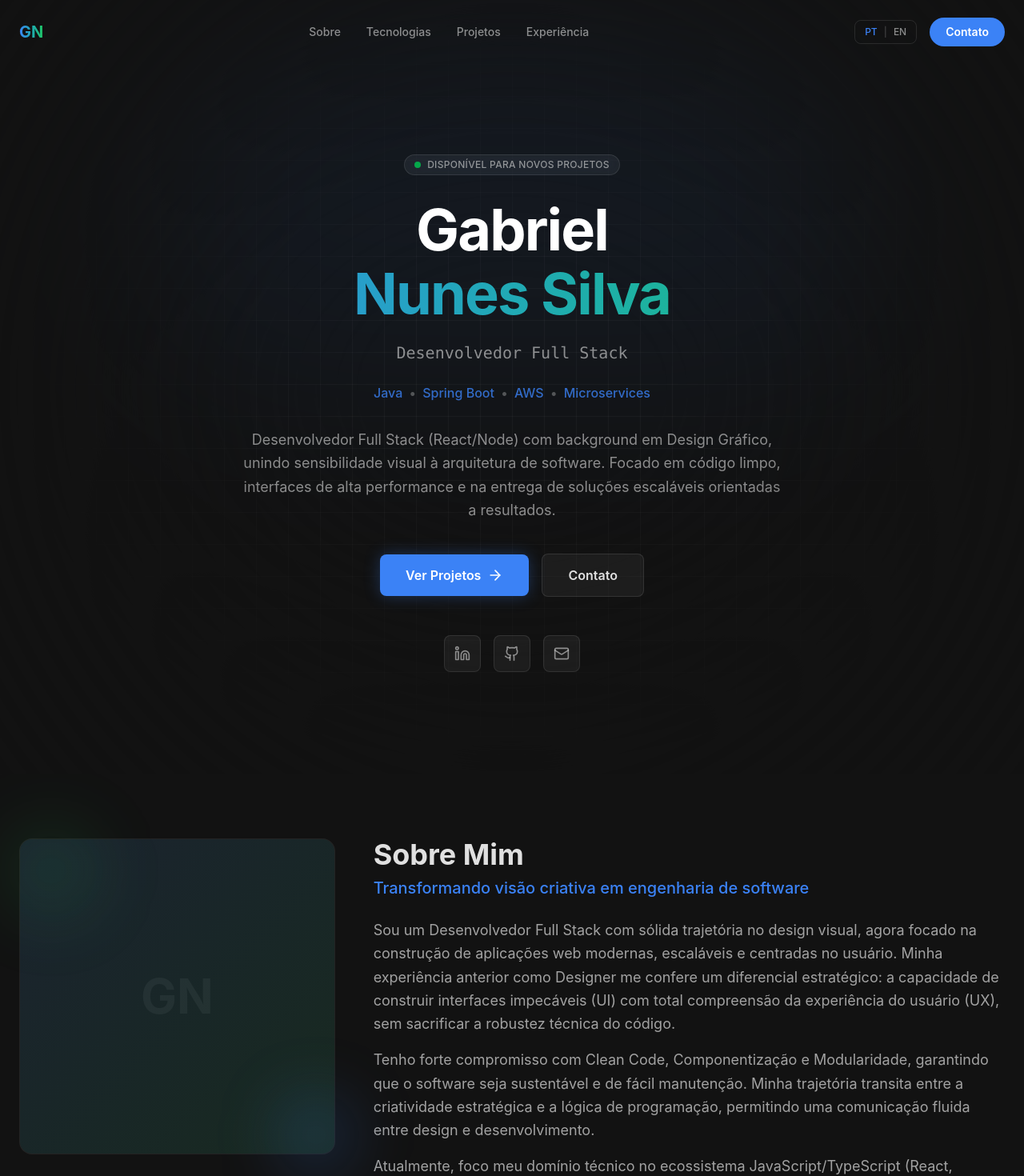
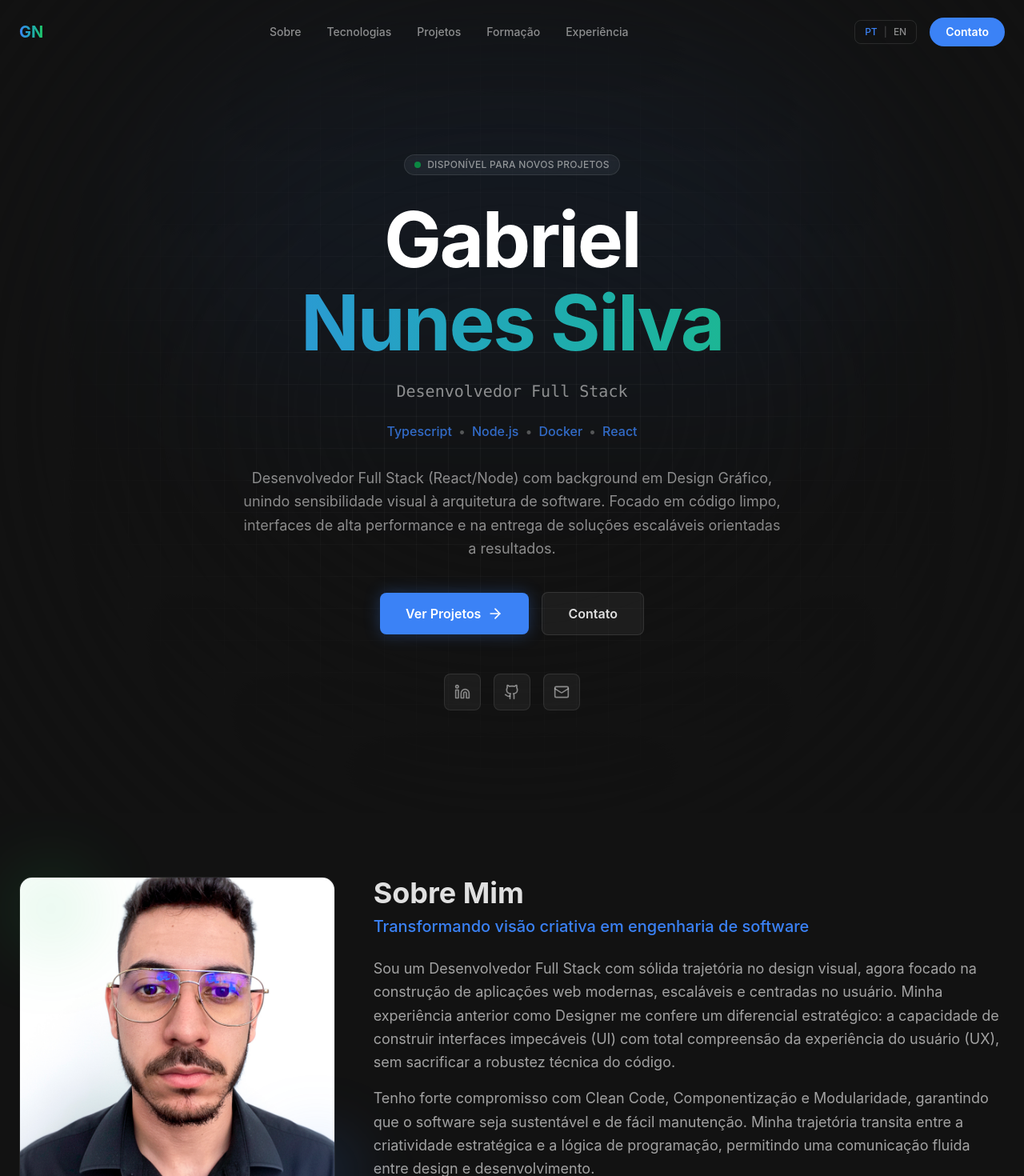
Before and after one commit to gabnunesdev/portfolio, a React (Vite) app: page / in a window 1280 px wide. Shown: the top 1470 px of the page at 80% size. Built offline with nearby package versions, Linux system fonts and the light colour scheme.

Commit message:
feat: add education section and refactor UI

```diff
--- a/src/App.tsx
+++ b/src/App.tsx
@@ -3,6 +3,7 @@ import { Hero } from './components/Hero';
 import { About } from './components/About';
 import { Skills } from './components/Skills';
 import { Projects } from './components/Projects';
+import { Education } from './components/Education';
 import { Experience } from './components/Experience';
 import { Footer } from './components/Footer';
 
@@ -18,8 +19,9 @@ function App() {
           <Hero />
           <About />
           <Skills />
+          <Projects />
+          <Education />
           <Experience />
-          <Projects />
         </main>
 
         <Footer />
--- a/src/components/About.tsx
+++ b/src/components/About.tsx
@@ -10,8 +10,12 @@ export const About: React.FC = () => {
           {/* Decorative / Image placeholder side */}
           <div className="w-full md:w-1/3 relative">
              <div className="aspect-square rounded-2xl overflow-hidden bg-surface/50 border border-white/5 flex items-center justify-center relative group">
-                <div className="absolute inset-0 bg-gradient-to-br from-primary/20 to-secondary/20 opacity-50 group-hover:opacity-100 transition-opacity" />
-                <span className="text-6xl font-bold text-white/5 select-none">GN</span>
+                <img
+                  src="/about-pic.jpg"
+                  alt={profile.name}
+                  className="w-full h-full object-cover transition-transform duration-500 group-hover:scale-105"
+                />
+                <div className="absolute inset-0 bg-linear-to-t from-background/80 to-transparent opacity-0 group-hover:opacity-100 transition-opacity duration-300" />
              </div>
              {/* Decorative elements */}
              <div className="absolute -bottom-6 -right-6 w-24 h-24 bg-primary/20 blur-2xl rounded-full" />
--- /dev/null
+++ b/src/components/Education.tsx
@@ -0,0 +1,82 @@
+import React from 'react';
+import { GraduationCap, Award } from 'lucide-react';
+import { education, certifications } from '../data/education';
+import { useLanguage } from '../contexts/LanguageContext';
+
+export const Education: React.FC = () => {
+  const { t } = useLanguage();
+
+  return (
+    <section id="education" className="py-20 bg-background relative overflow-hidden">
+        {/* Background Splashes */}
+        <div className="absolute top-1/4 left-10 w-64 h-64 bg-primary/5 rounded-full blur-[100px]" />
+        <div className="absolute bottom-1/4 right-10 w-64 h-64 bg-secondary/5 rounded-full blur-[100px]" />
+
+      <div className="container mx-auto px-4 md:px-6 relative z-10">
+        <div className="text-center mb-16">
+          <span className="text-primary text-sm font-semibold tracking-wider uppercase mb-2 block">
+            {t.education.sectionTitle}
+          </span>
+          <h2 className="text-3xl md:text-5xl font-bold text-white">
+            {t.education.title.split('&')[0]} <span className="text-primary">&</span> {t.education.title.split('&')[1]}
+          </h2>
+        </div>
+
+        <div className="grid grid-cols-1 md:grid-cols-2 gap-8 max-w-5xl mx-auto">
+
+          {/* Education Column */}
+          <div className="bg-surface/30 border border-white/5 rounded-3xl p-8 hover:border-primary/20 transition-all">
+            <div className="flex items-center gap-3 mb-8">
+                <div className="p-3 bg-primary/10 rounded-xl text-primary">
+                    <GraduationCap size={24} />
+                </div>
+                <h3 className="text-2xl font-bold text-white">{t.education.educationTitle}</h3>
+            </div>
+
+            <div className="space-y-8">
+                {education.map((edu, index) => (
+                    <div key={index} className="relative pl-6 border-l border-white/10 last:border-0">
+                        <div className="absolute left-[-5px] top-1 w-2.5 h-2.5 rounded-full bg-primary ring-4 ring-background" />
+
+                        <span className="text-primary text-sm font-mono mb-1 block">{edu.period}</span>
+                        <h4 className="text-lg font-bold text-white mb-1 group-hover:text-primary transition-colors">
+                            {edu.degree}
+                        </h4>
+                        <p className="text-text/60">{edu.institution}</p>
+                        <span className="inline-block mt-2 text-xs px-2 py-0.5 rounded bg-white/5 text-text/40">
+                            {edu.status}
+                        </span>
+                    </div>
+                ))}
+            </div>
+          </div>
+
+          {/* Certifications Column */}
+          <div className="bg-surface/30 border border-white/5 rounded-3xl p-8 hover:border-secondary/20 transition-all">
+             <div className="flex items-center gap-3 mb-8">
+                <div className="p-3 bg-secondary/10 rounded-xl text-secondary">
+                    <Award size={24} />
+                </div>
+                <h3 className="text-2xl font-bold text-white">{t.education.certificationsTitle}</h3>
+            </div>
+
+            <div className="space-y-8">
+                {certifications.map((cert, index) => (
+                    <div key={index} className="relative pl-6 border-l border-white/10 last:border-0">
+                        <div className="absolute left-[-5px] top-1 w-2.5 h-2.5 rounded-full bg-secondary ring-4 ring-background" />
+
+                        <span className="text-secondary text-sm font-mono mb-1 block">{cert.date}</span>
+                        <h4 className="text-lg font-bold text-white mb-1">
+                            {cert.title}
+                        </h4>
+                        <p className="text-text/60">{cert.institution}</p>
+                    </div>
+                ))}
+            </div>
+          </div>
+
+        </div>
+      </div>
+    </section>
+  );
+};
--- a/src/components/Experience.tsx
+++ b/src/components/Experience.tsx
@@ -10,14 +10,14 @@ export const Experience: React.FC = () => {
 
       <div className="container mx-auto px-4 md:px-6 relative z-10">
         <div className="text-center mb-16">
-          <h2 className="text-3xl md:text-4xl font-bold text-text mb-4">Professional Experience</h2>
+          <h2 className="text-3xl md:text-4xl font-bold text-text mb-4">Experiência Profissional</h2>
           <div className="w-16 h-1 bg-primary mx-auto rounded-full"></div>
         </div>
 
         <div className="max-w-4xl mx-auto">
           <div className="space-y-12">
             {experiences.map((exp, index) => (
-              <div key={index} className="relative pl-8 md:pl-0">
+              <div key={index} className="relative pl-0 md:pl-0">
                 {/* Timeline Line (Desktop) */}
                 <div className="hidden md:block absolute left-1/2 top-0 bottom-0 w-px bg-white/10 -translate-x-1/2"></div>
 
--- a/src/components/Header.tsx
+++ b/src/components/Header.tsx
@@ -19,6 +19,7 @@ export const Header: React.FC = () => {
     { name: t.nav.about, href: '#about' },
     { name: t.nav.skills, href: '#skills' },
     { name: t.nav.projects, href: '#projects' },
+    { name: t.nav.education, href: '#education' },
     { name: t.nav.experience, href: '#experience' },
   ];
 
--- a/src/components/Hero.tsx
+++ b/src/components/Hero.tsx
@@ -9,7 +9,7 @@ export const Hero: React.FC = () => {
   return (
     <section id="hero" className="pt-32 pb-20 md:pt-48 md:pb-32 flex items-center justify-center relative overflow-hidden bg-grid">
       {/* Radial Gradient overlay for grid */}
-      <div className="absolute inset-0 bg-background [mask-image:radial-gradient(ellipse_at_center,transparent_20%,black_70%)] pointer-events-none" />
+      <div className="absolute inset-0 bg-background mask-[radial-gradient(ellipse_at_center,transparent_20%,black_70%)] pointer-events-none" />
 
       {/* Background Effects */}
       <div className="absolute top-0 left-1/2 -translate-x-1/2 w-[1000px] h-[500px] bg-primary/20 blur-[120px] rounded-full opacity-30 pointer-events-none" />
@@ -23,10 +23,10 @@ export const Hero: React.FC = () => {
         </div>
 
         {/* Name */}
-        <h1 className="text-5xl md:text-7xl font-bold text-white mb-2 tracking-tight">
+        <h1 className="text-5xl md:text-8xl font-bold text-white mb-2 tracking-tight">
           {profile.name.split(' ')[0]}
         </h1>
-        <h1 className="text-5xl md:text-7xl font-bold mb-6 tracking-tight bg-clip-text text-transparent bg-linear-to-r from-primary to-secondary">
+        <h1 className="text-5xl md:text-8xl font-bold mb-6 tracking-tight bg-clip-text text-transparent bg-linear-to-r from-primary to-secondary">
           {profile.name.split(' ').slice(1).join(' ')}
         </h1>
 
@@ -37,13 +37,13 @@ export const Hero: React.FC = () => {
 
         {/* Tech Stack Pills (Reference style) */}
         <div className="flex flex-wrap justify-center gap-2 mb-8 opacity-80">
-            <span className="text-primary font-medium">Java</span>
+            <span className="text-primary font-medium">Typescript</span>
             <span className="text-text/40">•</span>
-            <span className="text-primary font-medium">Spring Boot</span>
+            <span className="text-primary font-medium">Node.js</span>
             <span className="text-text/40">•</span>
-            <span className="text-primary font-medium">AWS</span>
+            <span className="text-primary font-medium">Docker</span>
             <span className="text-text/40">•</span>
-            <span className="text-primary font-medium">Microservices</span>
+            <span className="text-primary font-medium">React</span>
         </div>
 
         {/* Intro Text */}
--- a/src/components/Projects.tsx
+++ b/src/components/Projects.tsx
@@ -7,7 +7,7 @@ export const Projects: React.FC = () => {
     <section id="projects" className="py-20 bg-surface/30">
       <div className="container mx-auto px-4 md:px-6">
         <div className="text-center mb-16">
-          <h2 className="text-3xl md:text-4xl font-bold text-text mb-4">Featured Projects</h2>
+          <h2 className="text-3xl md:text-4xl font-bold text-text mb-4">Projetos em Destaque</h2>
           <div className="w-16 h-1 bg-secondary mx-auto rounded-full"></div>
         </div>
 
--- a/src/components/Skills.tsx
+++ b/src/components/Skills.tsx
@@ -16,7 +16,7 @@ export const Skills: React.FC = () => {
     <section id="skills" className="py-20 bg-background relative">
       <div className="container mx-auto px-4 md:px-6">
         <div className="text-center mb-16">
-          <h2 className="text-3xl md:text-4xl font-bold text-text mb-4">Technical Skills</h2>
+          <h2 className="text-3xl md:text-4xl font-bold text-text mb-4">Stack Técnica</h2>
           <div className="w-16 h-1 bg-primary mx-auto rounded-full"></div>
         </div>
 
--- /dev/null
+++ b/src/data/education.ts
@@ -0,0 +1,55 @@
+import type { Education, Certification } from '../types';
+
+export const education: Education[] = [
+  {
+    institution: "Rocketseat",
+    degree: "Formação FullStack",
+    period: "Out. 2024 - Out. 2025",
+    status: "Concluído"
+  },
+  {
+    institution: "Unifatecie",
+    degree: "Análise e Desenvolvimento de Sistemas",
+    period: "Abr. 2025 - Atual",
+    status: "Cursando"
+  },
+  {
+    institution: "Origamid",
+    degree: "UX/UI Design",
+    period: "Atual",
+    status: "Cursando"
+  }
+];
+
+export const certifications: Certification[] = [
+  {
+    title: "Fullstack",
+    institution: "Rocketseat",
+    date: "Out/2025"
+  },
+  {
+    title: "Introdução ao Node.js",
+    institution: "Rocketseat",
+    date: "Out/2025"
+  },
+  {
+    title: "Entendendo Algoritmos e Fluxogramas",
+    institution: "DIO",
+    date: "Jul/2025"
+  },
+  {
+    title: "JavaScript",
+    institution: "Rocketseat",
+    date: "Mai/2025"
+  },
+    {
+    title: "Fundamentos de HTML e CSS",
+    institution: "Rocketseat",
+    date: "Mar/2025"
+  },
+  {
+    title: "O básico de Git e GitHub",
+    institution: "Rocketseat",
+    date: "Out/2024"
+  }
+];
--- a/src/data/skills.ts
+++ b/src/data/skills.ts
@@ -5,6 +5,7 @@ export const skills: Skill[] = [
   { name: "Node.js", category: "Backend" },
   { name: "TypeScript", category: "Language" },
   { name: "JavaScript", category: "Language" },
+  { name: "Python", category: "Language" },
   { name: "HTML", category: "Frontend" },
   { name: "CSS", category: "Frontend" },
   { name: "Next.js", category: "Frontend" },
--- a/src/data/translations.ts
+++ b/src/data/translations.ts
@@ -6,6 +6,7 @@ export const translations = {
       skills: 'Tecnologias',
       projects: 'Projetos',
       experience: 'Experiência',
+      education: 'Formação',
       contact: 'Contato',
     },
     hero: {
@@ -28,6 +29,12 @@ export const translations = {
     experience: {
       title: 'Experiência Profissional',
     },
+    education: {
+        sectionTitle: 'Formação',
+        title: 'Certificações & Educação',
+        educationTitle: 'Educação',
+        certificationsTitle: 'Certificações'
+    },
     footer: {
       description: 'Construindo experiências digitais memoráveis com código limpo e design intuitivo.',
       rights: 'Todos os direitos reservados.'
@@ -40,6 +47,7 @@ export const translations = {
       skills: 'Skills',
       projects: 'Projects',
       experience: 'Experience',
+      education: 'Education',
       contact: 'Contact',
     },
     hero: {
@@ -62,6 +70,12 @@ export const translations = {
     experience: {
       title: 'Professional Experience',
     },
+    education: {
+        sectionTitle: 'Education',
+        title: 'Certifications & Education',
+        educationTitle: 'Education',
+        certificationsTitle: 'Certifications'
+    },
     footer: {
       description: 'Building memorable digital experiences with clean code and intuitive design.',
       rights: 'All rights reserved.'
--- a/src/types/index.ts
+++ b/src/types/index.ts
@@ -9,6 +9,19 @@ export interface Project {
 export interface Skill {
   name: string;
   category?: string; // Optional: Backend, Frontend, Tools
+}
+
+export interface Education {
+  institution: string;
+  degree: string;
+  period: string;
+  status: 'Concluído' | 'Cursando' | 'Em andamento';
+}
+
+export interface Certification {
+  title: string;
+  institution: string;
+  date: string;
 }
 
 export interface Experience {
```
Also changed, not shown: public/about-pic.jpg (added), 1 other file (tests, documents, lock files or other folders).
